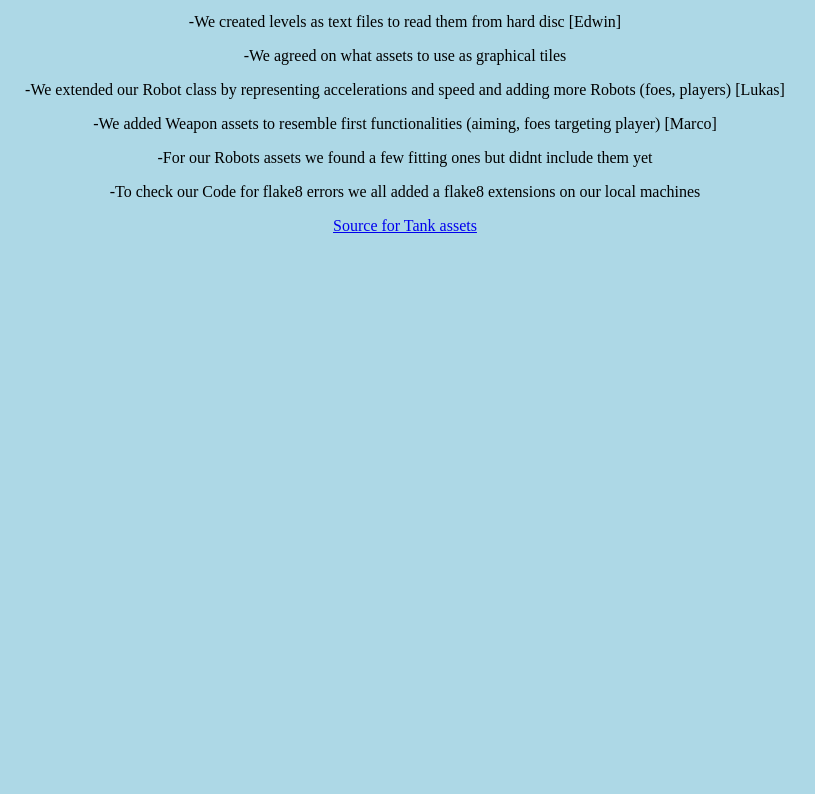
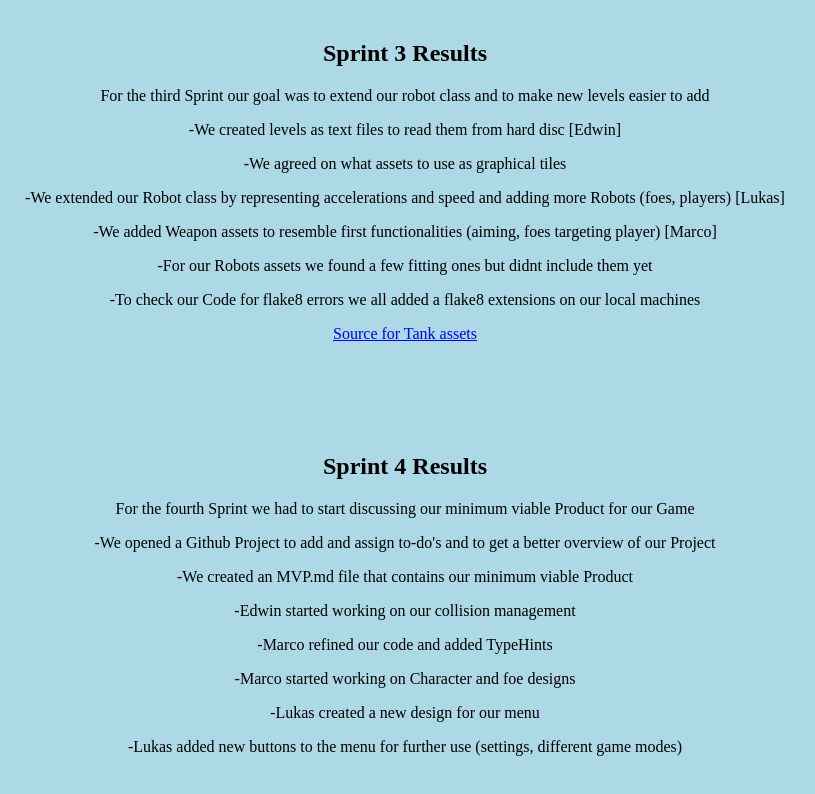
Before and after one commit to Luk38/Roboarena, a plain HTML site: page index.html in a window 1280 px wide. Shown: the part 1704-2498 px from the top of the page, without its empty margins (235-1050 px from the left). Before the commit the page ends 2029 px from the top, so only its background shows below. Drawn offline with Linux system fonts and the light colour scheme.

Commit message:
Added Sprint 4 results to index.html

```diff
--- a/index.html
+++ b/index.html
@@ -32,6 +32,9 @@
     <br/><br/>
     <br/><br/>
     <br/><br/>
+   <br/><br/>
+    <br/><br/>
+    <br/><br/>
     <h2>Sprint 3 Results</h2>
     <p>For the third Sprint our goal was to extend our robot class and to make new levels easier to add</p>
     <p>-We created levels as text files to read them from hard disc [Edwin]</p>
@@ -44,5 +47,18 @@
     <br/><br/>
     <br/><br/>
     <br/><br/>
+    <h2>Sprint 4 Results</h2>
+    <p>For the fourth Sprint we had to start discussing our minimum viable Product for our Game</p>
+    <p>-We opened a Github Project to add and assign to-do's and to get a better overview of our Project</p>
+    <p>-We created an MVP.md file that contains our minimum viable Product</p>
+    <p>-Edwin started working on our collision management</p>
+    <P>-Marco refined our code and added TypeHints</P>
+    <P>-Marco started working on Character and foe designs</P>
+    <p>-Lukas created a new design for our menu</p>
+    <p>-Lukas added new buttons to the menu for further use (settings, different game modes)</p>
+    <br/><br/>
+    <br/><br/>
+    <br/><br/>
+
 </body>
 </html>
```
Also changed, not shown: img/gamewindow_sprint3.png (added), img/sprint4_project.png (added).
